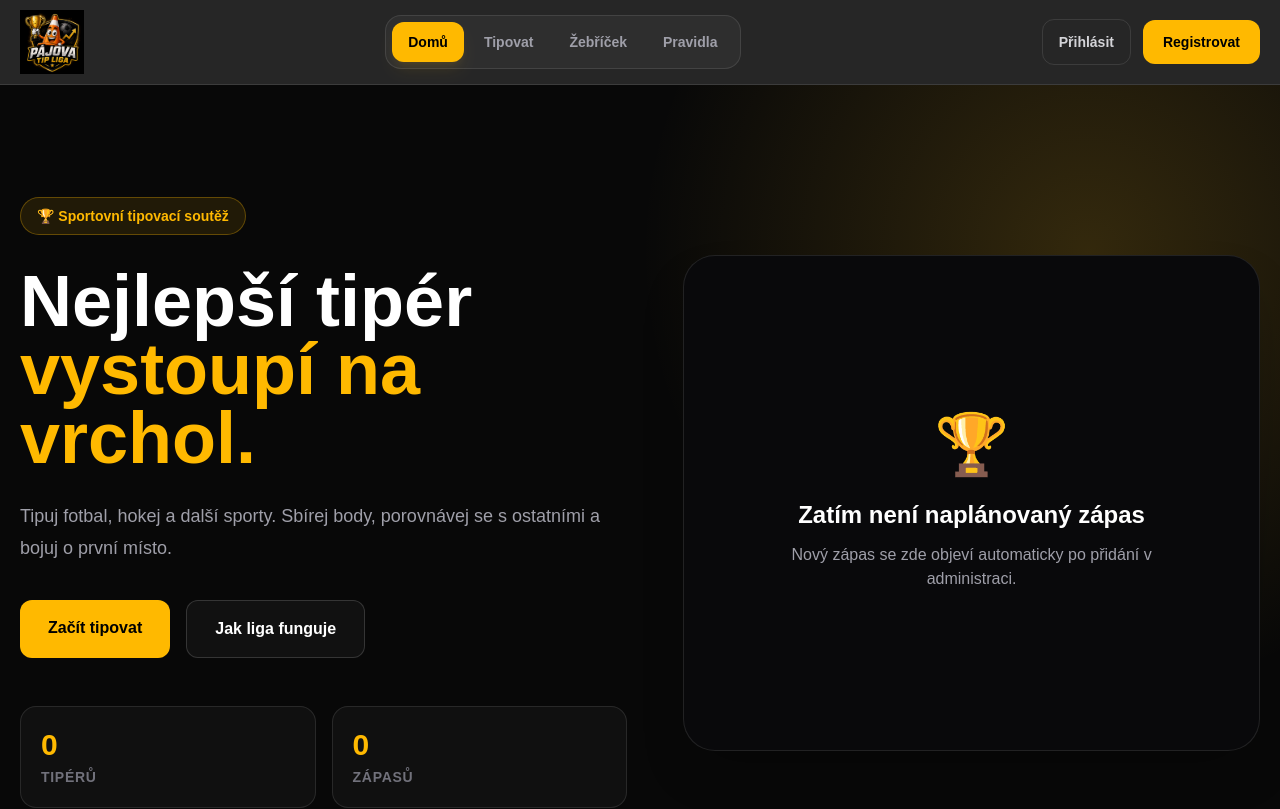
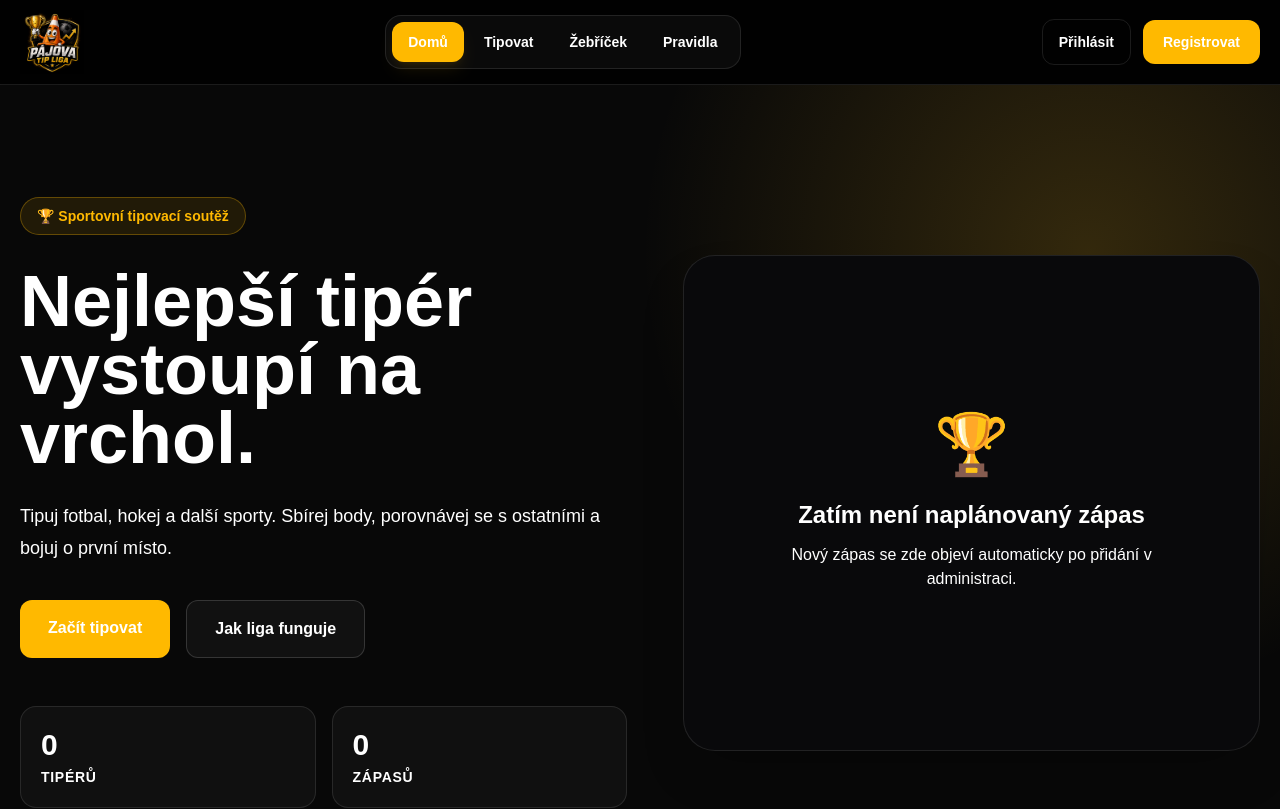
Before and after one commit to Domi14-cpu/pajova-tip-liga, a Next.js app: page / in a window 1280 px wide. Shown: the top 809 px of the page. Built offline with nearby package versions, Linux system fonts and the light colour scheme; no server answers; the database is empty.

Commit message:
Jednotny dark mode

```diff
--- a/app/globals.css
+++ b/app/globals.css
@@ -1,32 +1,188 @@
 @import "tailwindcss";
 
 :root {
-  --background: #ffffff;
-  --foreground: #171717;
+  --background: #080808;
+  --foreground: #ffffff;
+
+  --card: #111111;
+  --card-hover: #171717;
+  --border: #262626;
+
+  --primary: #fbbf24;
+  --primary-hover: #fcd34d;
+
+  --muted: #a1a1aa;
+  --muted-dark: #71717a;
+
+  --success: #22c55e;
+  --danger: #ef4444;
+
+  color-scheme: dark;
 }
 
 @theme inline {
   --color-background: var(--background);
   --color-foreground: var(--foreground);
-  --font-sans: var(--font-geist-sans);
-  --font-mono: var(--font-geist-mono);
+
+  --font-sans: Arial, Helvetica, sans-serif;
+  --font-mono: monospace;
 }
 
-@media (prefers-color-scheme: dark) {
-  :root {
-    --background: #0a0a0a;
-    --foreground: #ededed;
-  }
+html {
+  background: var(--background);
+  color: var(--foreground);
+  color-scheme: dark;
 }
 
 body {
+  min-height: 100vh;
+  margin: 0;
   background: var(--background);
   color: var(--foreground);
   font-family: Arial, Helvetica, sans-serif;
+
+  -webkit-font-smoothing: antialiased;
+  -moz-osx-font-smoothing: grayscale;
 }
 
+/* TEXT */
+h1,
+h2,
+h3,
+h4,
+h5,
+h6,
+p,
+span,
+label {
+  color: inherit;
+}
+
+/* INPUTY */
+input,
+textarea,
+select {
+  background-color: #0d0d0d;
+  color: #ffffff;
+
+  border-color: #2a2a2a;
+
+  color-scheme: dark;
+}
+
+input::placeholder,
+textarea::placeholder {
+  color: #52525b;
+}
+
+input:focus,
+textarea:focus,
+select:focus {
+  outline: none;
+  border-color: var(--primary);
+}
+
+/* Chrome autofill */
+input:-webkit-autofill,
+input:-webkit-autofill:hover,
+input:-webkit-autofill:focus,
+textarea:-webkit-autofill,
+select:-webkit-autofill {
+  -webkit-text-fill-color: #ffffff;
+  -webkit-box-shadow: 0 0 0px 1000px #0d0d0d inset;
+  transition: background-color 9999s ease-in-out 0s;
+}
+
+/* SELECT */
+select {
+  background-color: #0d0d0d;
+}
+
+select option {
+  background: #111111;
+  color: #ffffff;
+}
+
+/* BUTTON */
+button {
+  color: inherit;
+}
+
+button:disabled {
+  cursor: not-allowed;
+}
+
+/* LINKS */
+a {
+  color: inherit;
+  text-decoration: none;
+}
+
+/* TABLES */
+table {
+  color: #ffffff;
+}
+
+thead {
+  background: #0d0d0d;
+}
+
+tbody tr {
+  border-color: var(--border);
+}
+
+tbody tr:hover {
+  background: rgba(255, 255, 255, 0.025);
+}
+
+/* CHECKBOX / RADIO */
+input[type="checkbox"],
+input[type="radio"] {
+  accent-color: var(--primary);
+}
+
+/* SCROLLBAR */
+* {
+  scrollbar-width: thin;
+  scrollbar-color: #fbbf24 #111111;
+}
+
+*::-webkit-scrollbar {
+  width: 10px;
+  height: 10px;
+}
+
+*::-webkit-scrollbar-track {
+  background: #111111;
+}
+
+*::-webkit-scrollbar-thumb {
+  background: #fbbf24;
+  border-radius: 999px;
+  border: 2px solid #111111;
+}
+
+*::-webkit-scrollbar-thumb:hover {
+  background: #fcd34d;
+}
+
+/* SELECTION */
+::selection {
+  background: #fbbf24;
+  color: #000000;
+}
+
+/* MOBILNÍ SPODNÍ NAVIGACE */
 @media (max-width: 1023px) {
   body {
     padding-bottom: calc(76px + env(safe-area-inset-bottom));
   }
 }
+
+/* iPHONE SAFE AREA */
+@supports (padding: env(safe-area-inset-bottom)) {
+  body {
+    padding-left: env(safe-area-inset-left);
+    padding-right: env(safe-area-inset-right);
+  }
+}
```
